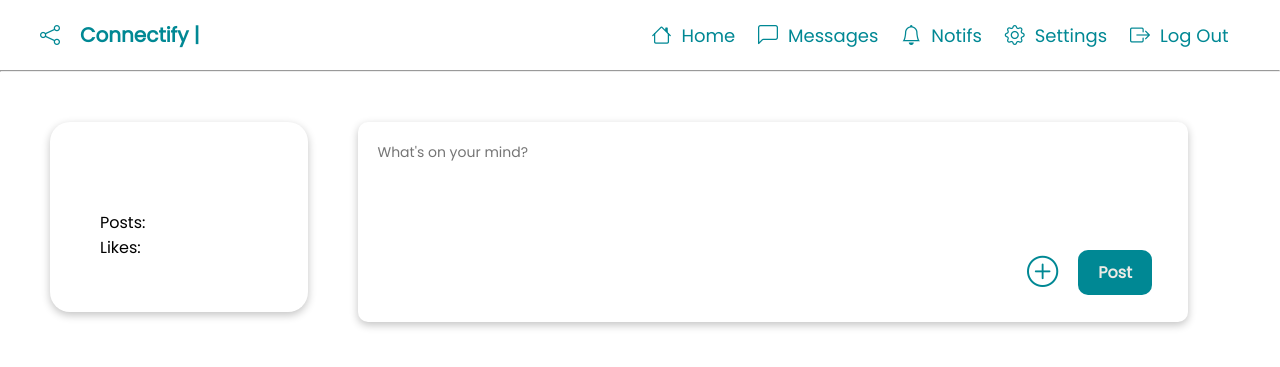
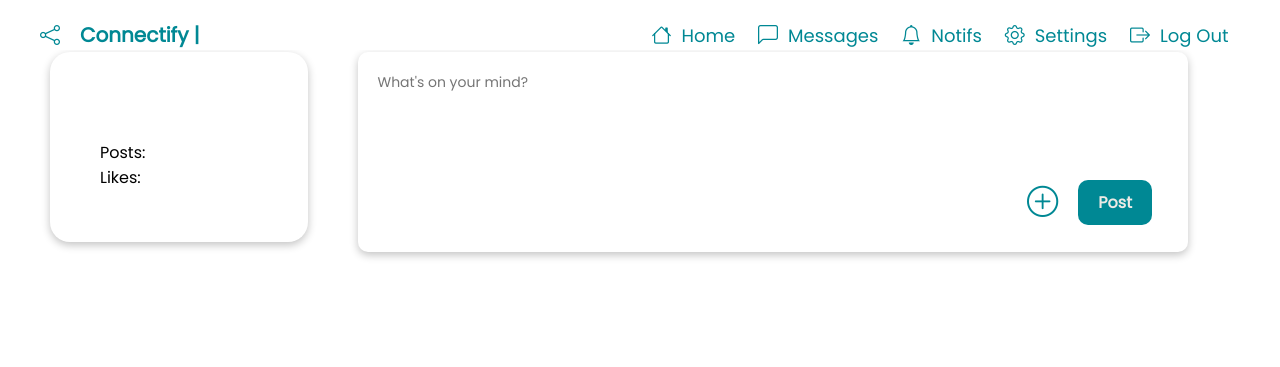
Before and after one commit to yashb07/Full-Stack-Website-Minor-Project, a PHP site: page / in a window 1280 px wide. Shown: the top 367 px of the page. Run offline with PHP 8.4, Linux system fonts and the light colour scheme; the visitor is signed in with stand-in values (Sample User, id 1); data that the repository does not hold is empty; some libraries are stand-ins or nearby versions.

Commit message:
Update style_navbar.css

```diff
--- a/css/style_navbar.css
+++ b/css/style_navbar.css
@@ -18,6 +18,7 @@
   --black-secondary: #1a1a1d;
   --black-tertiary: #4e4e50;
 }
+
 body {
   width: 100%;
   height: 100%;
@@ -38,7 +39,9 @@ nav {
   display: flex;
   width: 100%;
   justify-content: space-between;
-  padding: 2rem 0rem;
+  padding: 2rem 0rem 0rem 0rem;
+  position: fixed;
+  background-color: #ffffff;
 }
 
 nav .logo {
```
